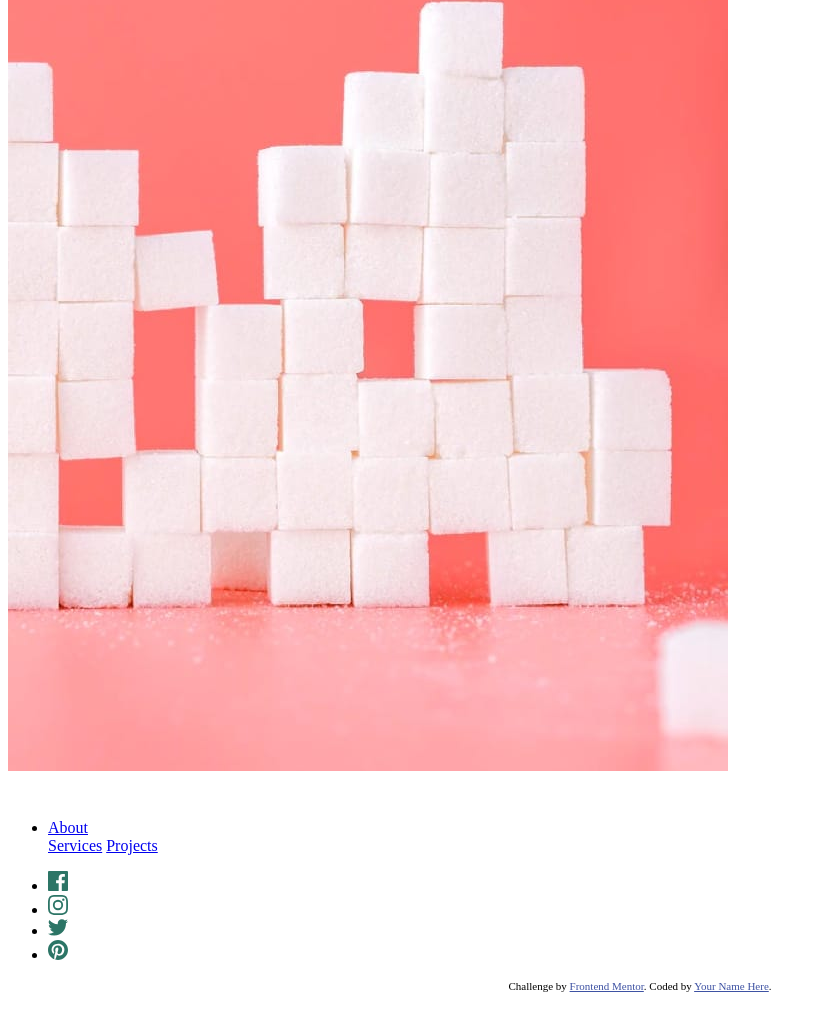
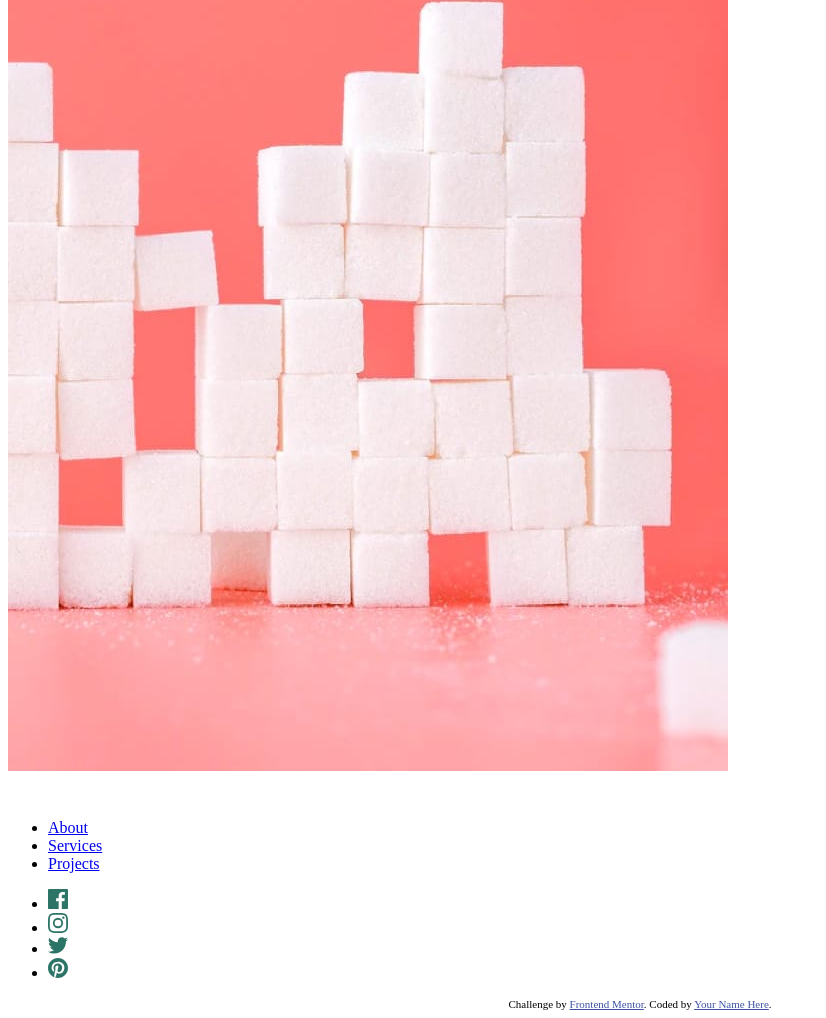
Before and after one commit to SaeM843/Sunnyside-Agency-LP, a plain HTML site: page index.html in a window 1280 px wide. Shown: the part 4432-5450 px from the top of the page, without its empty margins (0-826 px from the left). Drawn offline with Linux system fonts and the light colour scheme.

Commit message:
corrected anchor tag

```diff
--- a/index.html
+++ b/index.html
@@ -133,8 +133,8 @@
       <nav class="footer-nav">
         <ul>
           <li><a href="#">About</a></li>
-          <a><a href="#">Services</a></li>
-          <a><a href="#">Projects</a></li>
+          <li><a href="#">Services</a></li>
+          <li><a href="#">Projects</a></li>
         </ul>
       </nav>
       <div class="social-media">
```
